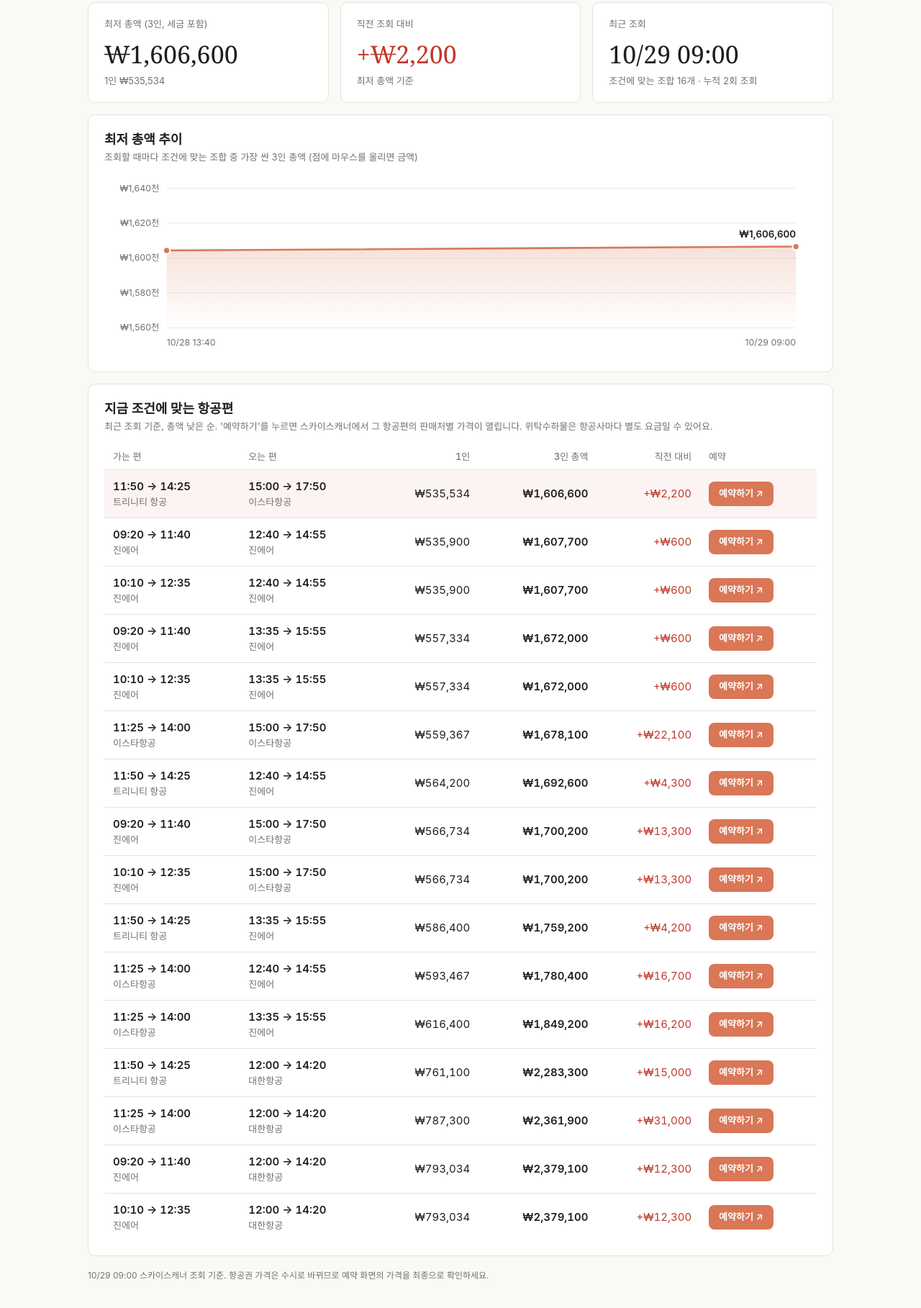
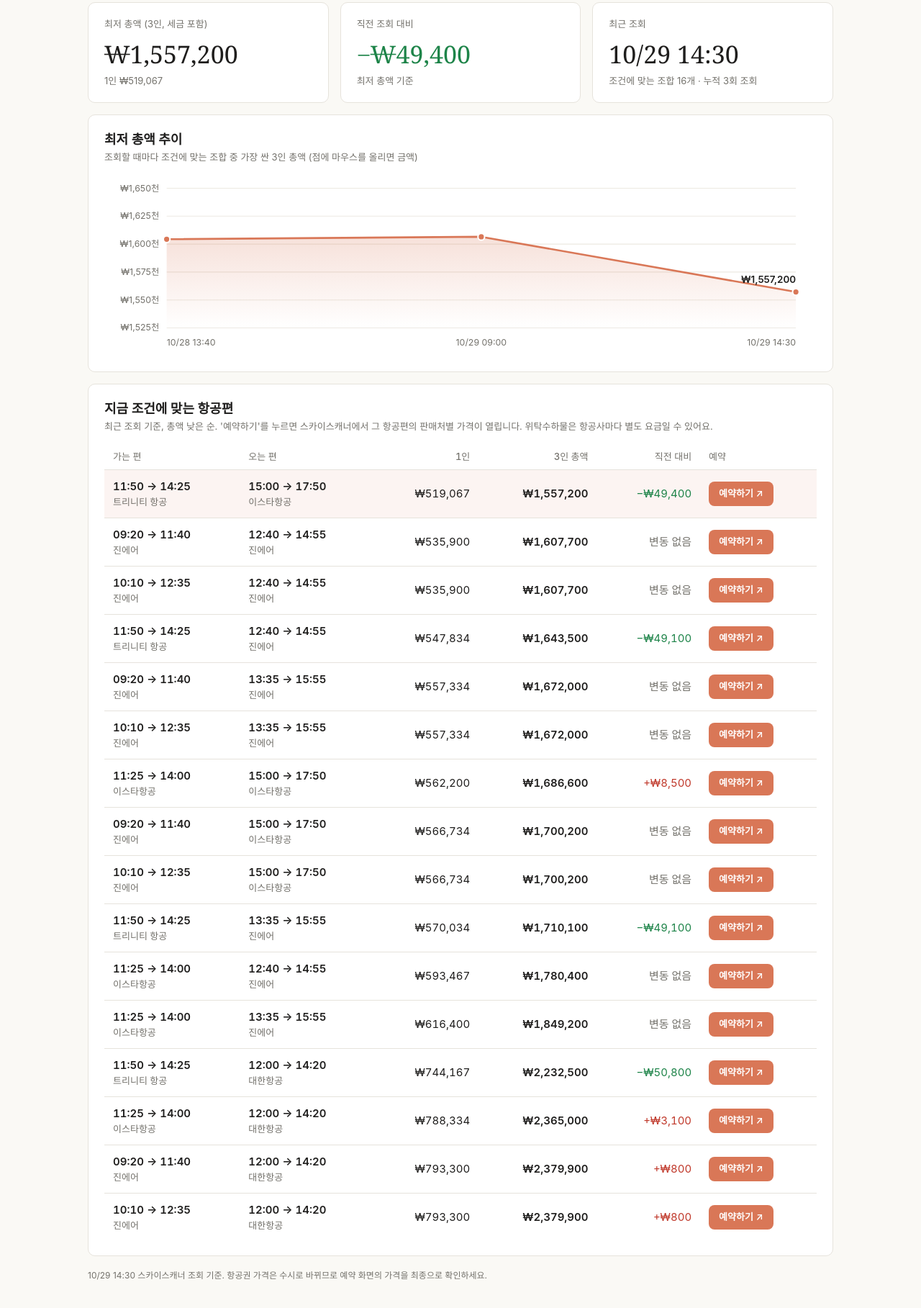
Before and after one commit to leamzino/okinawa, a plain HTML site: page index.html in a window 1280 px wide. Shown: the part 221-2038 px from the top of the page at 72% size. Drawn offline with Linux system fonts and the light colour scheme.

Commit message:
가격 갱신 2026-10-29 14:30

```diff
--- a/index.html
+++ b/index.html
@@ -35,35 +35,39 @@ tbody tr:first-child{background:color-mix(in srgb,var(--acc) 8%,transparent)}
 <body><div class="wrap">
 <header>
 <h1>오키나와 직항 항공권 추적</h1>
-<p class="lead">지금 조건에 맞는 최저가는 3인 총액 <b>₩1,606,600</b>, <b>11:50 트리니티 항공 / 15:00 이스타항공</b> 조합입니다.</p>
+<p class="lead">지금 조건에 맞는 최저가는 3인 총액 <b>₩1,557,200</b>, <b>11:50 트리니티 항공 / 15:00 이스타항공</b> 조합입니다.</p>
 </header>
 <div class="cond"><span>인천(ICN) ⇄ 오키나와 나하(OKA) 직항</span><span>2027.2.24(수) – 2.27(토)</span><span>성인 2 · 아이 1(만 2세, 좌석 이용)</span><span>가는 편 출발 09:00–12:00</span><span>오는 편 출발 12:00–15:00</span><span>스카이스캐너 · 매일 09/13/17시 갱신</span></div>
 <section class="tiles">
-<div class="card"><div class="lbl">최저 총액 (3인, 세금 포함)</div><div class="big">₩1,606,600</div><div class="sub">1인 ₩535,534</div></div>
-<div class="card"><div class="lbl">직전 조회 대비</div><div class="big"><span class="up">+₩2,200</span></div><div class="sub">최저 총액 기준</div></div>
-<div class="card"><div class="lbl">최근 조회</div><div class="big">10/29 09:00</div><div class="sub">조건에 맞는 조합 16개 · 누적 2회 조회</div></div>
+<div class="card"><div class="lbl">최저 총액 (3인, 세금 포함)</div><div class="big">₩1,557,200</div><div class="sub">1인 ₩519,067</div></div>
+<div class="card"><div class="lbl">직전 조회 대비</div><div class="big"><span class="dn">−₩49,400</span></div><div class="sub">최저 총액 기준</div></div>
+<div class="card"><div class="lbl">최근 조회</div><div class="big">10/29 14:30</div><div class="sub">조건에 맞는 조합 16개 · 누적 3회 조회</div></div>
 </section>
 <section class="card" style="margin-bottom:16px">
 <h2>최저 총액 추이</h2><p class="note">조회할 때마다 조건에 맞는 조합 중 가장 싼 3인 총액 (점에 마우스를 올리면 금액)</p>
 <svg viewBox="0 0 960 240" width="100%" role="img" aria-label="최저 총액 추이">
 <line x1="84" x2="932" y1="206.0" y2="206.0" class="grid"/>
-<text x="74" y="206.0" dy="0.32em" text-anchor="end" class="tick">₩1,560천</text>
-<line x1="84" x2="932" y1="159.0" y2="159.0" class="grid"/>
-<text x="74" y="159.0" dy="0.32em" text-anchor="end" class="tick">₩1,580천</text>
-<line x1="84" x2="932" y1="112.0" y2="112.0" class="grid"/>
-<text x="74" y="112.0" dy="0.32em" text-anchor="end" class="tick">₩1,600천</text>
-<line x1="84" x2="932" y1="65.0" y2="65.0" class="grid"/>
-<text x="74" y="65.0" dy="0.32em" text-anchor="end" class="tick">₩1,620천</text>
+<text x="74" y="206.0" dy="0.32em" text-anchor="end" class="tick">₩1,525천</text>
+<line x1="84" x2="932" y1="168.4" y2="168.4" class="grid"/>
+<text x="74" y="168.4" dy="0.32em" text-anchor="end" class="tick">₩1,550천</text>
+<line x1="84" x2="932" y1="130.8" y2="130.8" class="grid"/>
+<text x="74" y="130.8" dy="0.32em" text-anchor="end" class="tick">₩1,575천</text>
+<line x1="84" x2="932" y1="93.2" y2="93.2" class="grid"/>
+<text x="74" y="93.2" dy="0.32em" text-anchor="end" class="tick">₩1,600천</text>
+<line x1="84" x2="932" y1="55.6" y2="55.6" class="grid"/>
+<text x="74" y="55.6" dy="0.32em" text-anchor="end" class="tick">₩1,625천</text>
 <line x1="84" x2="932" y1="18.0" y2="18.0" class="grid"/>
-<text x="74" y="18.0" dy="0.32em" text-anchor="end" class="tick">₩1,640천</text>
+<text x="74" y="18.0" dy="0.32em" text-anchor="end" class="tick">₩1,650천</text>
 <text x="84.0" y="230" text-anchor="start" class="tick">10/28 13:40</text>
-<text x="932.0" y="230" text-anchor="end" class="tick">10/29 09:00</text>
+<text x="508.0" y="230" text-anchor="middle" class="tick">10/29 09:00</text>
+<text x="932.0" y="230" text-anchor="end" class="tick">10/29 14:30</text>
 <defs><linearGradient id="g" x1="0" x2="0" y1="0" y2="1"><stop offset="0" stop-color="var(--acc)" stop-opacity=".22"/><stop offset="1" stop-color="var(--acc)" stop-opacity="0"/></linearGradient></defs>
-<polygon points="84.0,206 84.0,101.7 932.0,96.5 932.0,206" fill="url(#g)"/>
-<polyline points="84.0,101.7 932.0,96.5" class="line"/>
-<circle cx="84.0" cy="101.7" r="4.5" class="dot"><title>10/28 13:40 · ₩1,604,400</title></circle>
-<circle cx="932.0" cy="96.5" r="4.5" class="dot"><title>10/29 09:00 · ₩1,606,600</title></circle>
-<text x="932.0" y="84.5" text-anchor="end" class="endlab">₩1,606,600</text>
+<polygon points="84.0,206 84.0,86.6 508.0,83.3 932.0,157.6 932.0,206" fill="url(#g)"/>
+<polyline points="84.0,86.6 508.0,83.3 932.0,157.6" class="line"/>
+<circle cx="84.0" cy="86.6" r="4.5" class="dot"><title>10/28 13:40 · ₩1,604,400</title></circle>
+<circle cx="508.0" cy="83.3" r="4.5" class="dot"><title>10/29 09:00 · ₩1,606,600</title></circle>
+<circle cx="932.0" cy="157.6" r="4.5" class="dot"><title>10/29 14:30 · ₩1,557,200</title></circle>
+<text x="932.0" y="145.6" text-anchor="end" class="endlab">₩1,557,200</text>
 </svg>
 </section>
 <section class="card">
@@ -73,100 +77,100 @@ tbody tr:first-child{background:color-mix(in srgb,var(--acc) 8%,transparent)}
 <tbody><tr>
 <td><div class="t">11:50 → 14:25</div><div class="a">트리니티 항공</div></td>
 <td><div class="t">15:00 → 17:50</div><div class="a">이스타항공</div></td>
-<td class="num">₩535,534</td>
-<td class="num t">₩1,606,600</td>
-<td class="num"><span class="up">+₩2,200</span></td>
+<td class="num">₩519,067</td>
+<td class="num t">₩1,557,200</td>
+<td class="num"><span class="dn">−₩49,400</span></td>
 <td><a class="book" href="https://www.skyscanner.co.kr/transport/flights/icn/oka/270224/270227/config/12409-2702241150--31731-0-14964-2702241425%7C14964-2702271500--32361-0-12409-2702271750?adultsv2=2&amp;childrenv2=2&amp;cabinclass=economy&amp;rtn=1" target="_blank" rel="noopener">예약하기 ↗</a></td></tr><tr>
 <td><div class="t">09:20 → 11:40</div><div class="a">진에어</div></td>
 <td><div class="t">12:40 → 14:55</div><div class="a">진에어</div></td>
 <td class="num">₩535,900</td>
 <td class="num t">₩1,607,700</td>
-<td class="num"><span class="up">+₩600</span></td>
+<td class="num"><span class="mu">변동 없음</span></td>
 <td><a class="book" href="https://www.skyscanner.co.kr/transport/flights/icn/oka/270224/270227/config/12409-2702240920--32161-0-14964-2702241140%7C14964-2702271240--32161-0-12409-2702271455?adultsv2=2&amp;childrenv2=2&amp;cabinclass=economy&amp;rtn=1" target="_blank" rel="noopener">예약하기 ↗</a></td></tr><tr>
 <td><div class="t">10:10 → 12:35</div><div class="a">진에어</div></td>
 <td><div class="t">12:40 → 14:55</div><div class="a">진에어</div></td>
 <td class="num">₩535,900</td>
 <td class="num t">₩1,607,700</td>
-<td class="num"><span class="up">+₩600</span></td>
+<td class="num"><span class="mu">변동 없음</span></td>
 <td><a class="book" href="https://www.skyscanner.co.kr/transport/flights/icn/oka/270224/270227/config/12409-2702241010--32161-0-14964-2702241235%7C14964-2702271240--32161-0-12409-2702271455?adultsv2=2&amp;childrenv2=2&amp;cabinclass=economy&amp;rtn=1" target="_blank" rel="noopener">예약하기 ↗</a></td></tr><tr>
+<td><div class="t">11:50 → 14:25</div><div class="a">트리니티 항공</div></td>
+<td><div class="t">12:40 → 14:55</div><div class="a">진에어</div></td>
+<td class="num">₩547,834</td>
+<td class="num t">₩1,643,500</td>
+<td class="num"><span class="dn">−₩49,100</span></td>
+<td><a class="book" href="https://www.skyscanner.co.kr/transport/flights/icn/oka/270224/270227/config/12409-2702241150--31731-0-14964-2702241425%7C14964-2702271240--32161-0-12409-2702271455?adultsv2=2&amp;childrenv2=2&amp;cabinclass=economy&amp;rtn=1" target="_blank" rel="noopener">예약하기 ↗</a></td></tr><tr>
 <td><div class="t">09:20 → 11:40</div><div class="a">진에어</div></td>
 <td><div class="t">13:35 → 15:55</div><div class="a">진에어</div></td>
 <td class="num">₩557,334</td>
 <td class="num t">₩1,672,000</td>
-<td class="num"><span class="up">+₩600</span></td>
+<td class="num"><span class="mu">변동 없음</span></td>
 <td><a class="book" href="https://www.skyscanner.co.kr/transport/flights/icn/oka/270224/270227/config/12409-2702240920--32161-0-14964-2702241140%7C14964-2702271335--32161-0-12409-2702271555?adultsv2=2&amp;childrenv2=2&amp;cabinclass=economy&amp;rtn=1" target="_blank" rel="noopener">예약하기 ↗</a></td></tr><tr>
 <td><div class="t">10:10 → 12:35</div><div class="a">진에어</div></td>
 <td><div class="t">13:35 → 15:55</div><div class="a">진에어</div></td>
 <td class="num">₩557,334</td>
 <td class="num t">₩1,672,000</td>
-<td class="num"><span class="up">+₩600</span></td>
+<td class="num"><span class="mu">변동 없음</span></td>
 <td><a class="book" href="https://www.skyscanner.co.kr/transport/flights/icn/oka/270224/270227/config/12409-2702241010--32161-0-14964-2702241235%7C14964-2702271335--32161-0-12409-2702271555?adultsv2=2&amp;childrenv2=2&amp;cabinclass=economy&amp;rtn=1" target="_blank" rel="noopener">예약하기 ↗</a></td></tr><tr>
 <td><div class="t">11:25 → 14:00</div><div class="a">이스타항공</div></td>
 <td><div class="t">15:00 → 17:50</div><div class="a">이스타항공</div></td>
-<td class="num">₩559,367</td>
-<td class="num t">₩1,678,100</td>
-<td class="num"><span class="up">+₩22,100</span></td>
+<td class="num">₩562,200</td>
+<td class="num t">₩1,686,600</td>
+<td class="num"><span class="up">+₩8,500</span></td>
 <td><a class="book" href="https://www.skyscanner.co.kr/transport/flights/icn/oka/270224/270227/config/12409-2702241125--32361-0-14964-2702241400%7C14964-2702271500--32361-0-12409-2702271750?adultsv2=2&amp;childrenv2=2&amp;cabinclass=economy&amp;rtn=1" target="_blank" rel="noopener">예약하기 ↗</a></td></tr><tr>
-<td><div class="t">11:50 → 14:25</div><div class="a">트리니티 항공</div></td>
-<td><div class="t">12:40 → 14:55</div><div class="a">진에어</div></td>
-<td class="num">₩564,200</td>
-<td class="num t">₩1,692,600</td>
-<td class="num"><span class="up">+₩4,300</span></td>
-<td><a class="book" href="https://www.skyscanner.co.kr/transport/flights/icn/oka/270224/270227/config/12409-2702241150--31731-0-14964-2702241425%7C14964-2702271240--32161-0-12409-2702271455?adultsv2=2&amp;childrenv2=2&amp;cabinclass=economy&amp;rtn=1" target="_blank" rel="noopener">예약하기 ↗</a></td></tr><tr>
 <td><div class="t">09:20 → 11:40</div><div class="a">진에어</div></td>
 <td><div class="t">15:00 → 17:50</div><div class="a">이스타항공</div></td>
 <td class="num">₩566,734</td>
 <td class="num t">₩1,700,200</td>
-<td class="num"><span class="up">+₩13,300</span></td>
+<td class="num"><span class="mu">변동 없음</span></td>
 <td><a class="book" href="https://www.skyscanner.co.kr/transport/flights/icn/oka/270224/270227/config/12409-2702240920--32161-0-14964-2702241140%7C14964-2702271500--32361-0-12409-2702271750?adultsv2=2&amp;childrenv2=2&amp;cabinclass=economy&amp;rtn=1" target="_blank" rel="noopener">예약하기 ↗</a></td></tr><tr>
 <td><div class="t">10:10 → 12:35</div><div class="a">진에어</div></td>
 <td><div class="t">15:00 → 17:50</div><div class="a">이스타항공</div></td>
 <td class="num">₩566,734</td>
 <td class="num t">₩1,700,200</td>
-<td class="num"><span class="up">+₩13,300</span></td>
+<td class="num"><span class="mu">변동 없음</span></td>
 <td><a class="book" href="https://www.skyscanner.co.kr/transport/flights/icn/oka/270224/270227/config/12409-2702241010--32161-0-14964-2702241235%7C14964-2702271500--32361-0-12409-2702271750?adultsv2=2&amp;childrenv2=2&amp;cabinclass=economy&amp;rtn=1" target="_blank" rel="noopener">예약하기 ↗</a></td></tr><tr>
 <td><div class="t">11:50 → 14:25</div><div class="a">트리니티 항공</div></td>
 <td><div class="t">13:35 → 15:55</div><div class="a">진에어</div></td>
-<td class="num">₩586,400</td>
-<td class="num t">₩1,759,200</td>
-<td class="num"><span class="up">+₩4,200</span></td>
+<td class="num">₩570,034</td>
+<td class="num t">₩1,710,100</td>
+<td class="num"><span class="dn">−₩49,100</span></td>
 <td><a class="book" href="https://www.skyscanner.co.kr/transport/flights/icn/oka/270224/270227/config/12409-2702241150--31731-0-14964-2702241425%7C14964-2702271335--32161-0-12409-2702271555?adultsv2=2&amp;childrenv2=2&amp;cabinclass=economy&amp;rtn=1" target="_blank" rel="noopener">예약하기 ↗</a></td></tr><tr>
 <td><div class="t">11:25 → 14:00</div><div class="a">이스타항공</div></td>
 <td><div class="t">12:40 → 14:55</div><div class="a">진에어</div></td>
 <td class="num">₩593,467</td>
 <td class="num t">₩1,780,400</td>
-<td class="num"><span class="up">+₩16,700</span></td>
+<td class="num"><span class="mu">변동 없음</span></td>
 <td><a class="book" href="https://www.skyscanner.co.kr/transport/flights/icn/oka/270224/270227/config/12409-2702241125--32361-0-14964-2702241400%7C14964-2702271240--32161-0-12409-2702271455?adultsv2=2&amp;childrenv2=2&amp;cabinclass=economy&amp;rtn=1" target="_blank" rel="noopener">예약하기 ↗</a></td></tr><tr>
 <td><div class="t">11:25 → 14:00</div><div class="a">이스타항공</div></td>
 <td><div class="t">13:35 → 15:55</div><div class="a">진에어</div></td>
 <td class="num">₩616,400</td>
 <td class="num t">₩1,849,200</td>
-<td class="num"><span class="up">+₩16,200</span></td>
+<td class="num"><span class="mu">변동 없음</span></td>
 <td><a class="book" href="https://www.skyscanner.co.kr/transport/flights/icn/oka/270224/270227/config/12409-2702241125--32361-0-14964-2702241400%7C14964-2702271335--32161-0-12409-2702271555?adultsv2=2&amp;childrenv2=2&amp;cabinclass=economy&amp;rtn=1" target="_blank" rel="noopener">예약하기 ↗</a></td></tr><tr>
 <td><div class="t">11:50 → 14:25</div><div class="a">트리니티 항공</div></td>
 <td><div class="t">12:00 → 14:20</div><div class="a">대한항공</div></td>
-<td class="num">₩761,100</td>
-<td class="num t">₩2,283,300</td>
-<td class="num"><span class="up">+₩15,000</span></td>
+<td class="num">₩744,167</td>
+<td class="num t">₩2,232,500</td>
+<td class="num"><span class="dn">−₩50,800</span></td>
 <td><a class="book" href="https://www.skyscanner.co.kr/transport/flights/icn/oka/270224/270227/config/12409-2702241150--31731-0-14964-2702241425%7C14964-2702271200--32128-0-12409-2702271420?adultsv2=2&amp;childrenv2=2&amp;cabinclass=economy&amp;rtn=1" target="_blank" rel="noopener">예약하기 ↗</a></td></tr><tr>
 <td><div class="t">11:25 → 14:00</div><div class="a">이스타항공</div></td>
 <td><div class="t">12:00 → 14:20</div><div class="a">대한항공</div></td>
-<td class="num">₩787,300</td>
-<td class="num t">₩2,361,900</td>
-<td class="num"><span class="up">+₩31,000</span></td>
+<td class="num">₩788,334</td>
+<td class="num t">₩2,365,000</td>
+<td class="num"><span class="up">+₩3,100</span></td>
 <td><a class="book" href="https://www.skyscanner.co.kr/transport/flights/icn/oka/270224/270227/config/12409-2702241125--32361-0-14964-2702241400%7C14964-2702271200--32128-0-12409-2702271420?adultsv2=2&amp;childrenv2=2&amp;cabinclass=economy&amp;rtn=1" target="_blank" rel="noopener">예약하기 ↗</a></td></tr><tr>
 <td><div class="t">09:20 → 11:40</div><div class="a">진에어</div></td>
 <td><div class="t">12:00 → 14:20</div><div class="a">대한항공</div></td>
-<td class="num">₩793,034</td>
-<td class="num t">₩2,379,100</td>
-<td class="num"><span class="up">+₩12,300</span></td>
+<td class="num">₩793,300</td>
+<td class="num t">₩2,379,900</td>
+<td class="num"><span class="up">+₩800</span></td>
 <td><a class="book" href="https://www.skyscanner.co.kr/transport/flights/icn/oka/270224/270227/config/12409-2702240920--32161-0-14964-2702241140%7C14964-2702271200--32128-0-12409-2702271420?adultsv2=2&amp;childrenv2=2&amp;cabinclass=economy&amp;rtn=1" target="_blank" rel="noopener">예약하기 ↗</a></td></tr><tr>
 <td><div class="t">10:10 → 12:35</div><div class="a">진에어</div></td>
 <td><div class="t">12:00 → 14:20</div><div class="a">대한항공</div></td>
-<td class="num">₩793,034</td>
-<td class="num t">₩2,379,100</td>
-<td class="num"><span class="up">+₩12,300</span></td>
+<td class="num">₩793,300</td>
+<td class="num t">₩2,379,900</td>
+<td class="num"><span class="up">+₩800</span></td>
 <td><a class="book" href="https://www.skyscanner.co.kr/transport/flights/icn/oka/270224/270227/config/12409-2702241010--32161-0-14964-2702241235%7C14964-2702271200--32128-0-12409-2702271420?adultsv2=2&amp;childrenv2=2&amp;cabinclass=economy&amp;rtn=1" target="_blank" rel="noopener">예약하기 ↗</a></td></tr></tbody></table>
 </section>
-<p class="foot">10/29 09:00 스카이스캐너 조회 기준. 항공권 가격은 수시로 바뀌므로 예약 화면의 가격을 최종으로 확인하세요.</p>
+<p class="foot">10/29 14:30 스카이스캐너 조회 기준. 항공권 가격은 수시로 바뀌므로 예약 화면의 가격을 최종으로 확인하세요.</p>
 </div></body></html>
```
